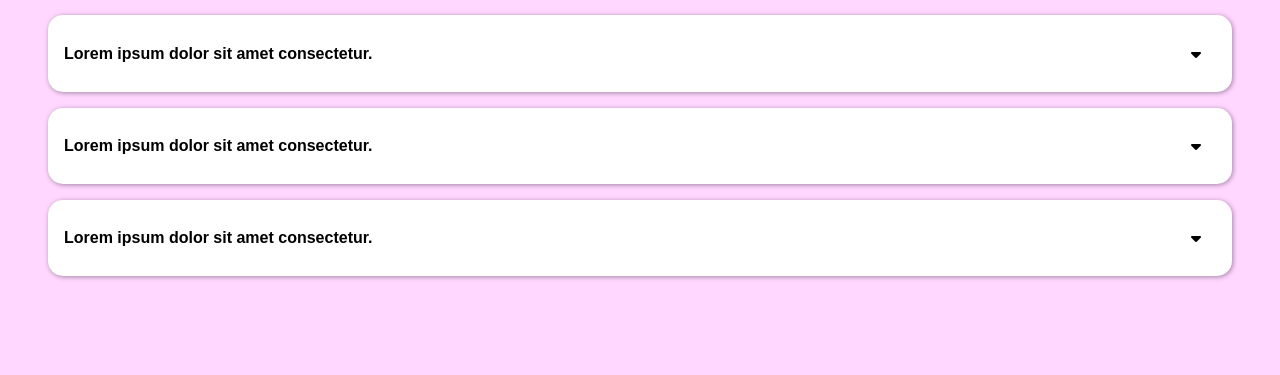
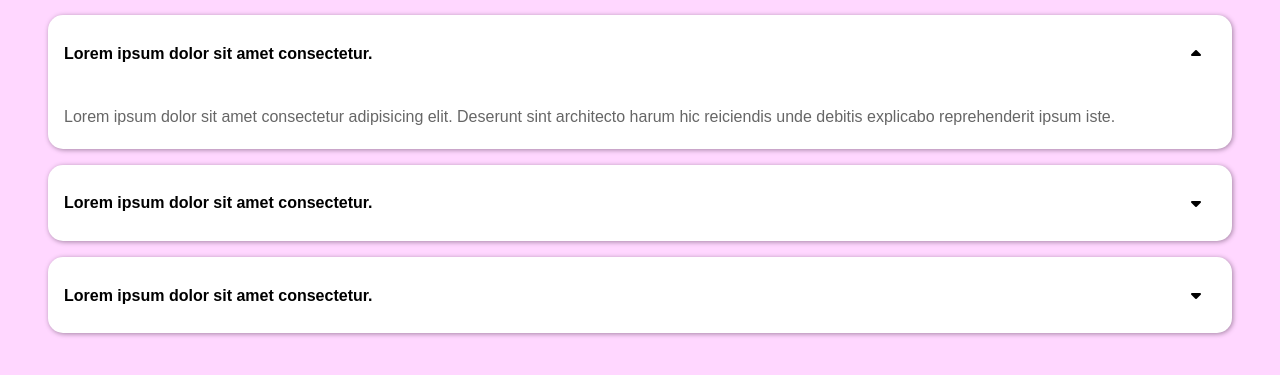
Before and after one commit to meqasim/Animated-FAQs-Accordian-JS, a website: page index.html in a window 1280 px wide. Both pictures are taken after a click on the element 640 px from the left and 154 px from the top of the page. Shown: the part 101-476 px from the top of the page. Drawn offline with Linux system fonts and the light colour scheme.

Commit message:
finding and correcting error

```diff
--- a/script.js
+++ b/script.js
@@ -1,4 +1,4 @@
-const accordianJS = document.querySelectorAll('accordian');
+const accordianJS = document.querySelectorAll('.accordian');
 
 accordianJS.forEach(accordian => {
     const icon = accordian.querySelector('.icon')
--- a/style.css
+++ b/style.css
@@ -23,16 +23,19 @@ body {
 
 .icon {
     padding-right: 15px;
+    transition: transform 0.2s;
 }
 
 .icon.active {
     transform: rotate(180deg);
+    padding-left: 15px;
 }
 
 .answer {
     color: #666;
     max-height: 0;
     overflow: hidden;
+    transition: max-height 0.2s;
 }
 
 .answer.active {
```
